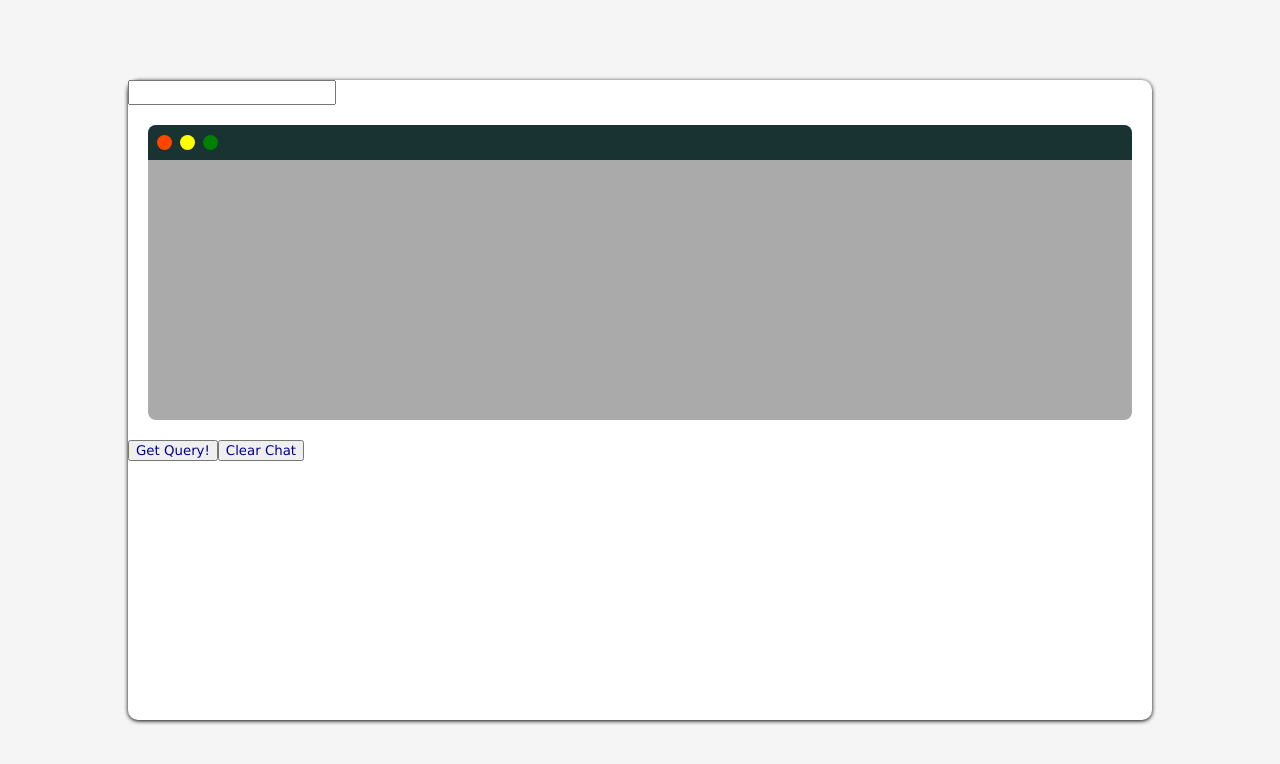
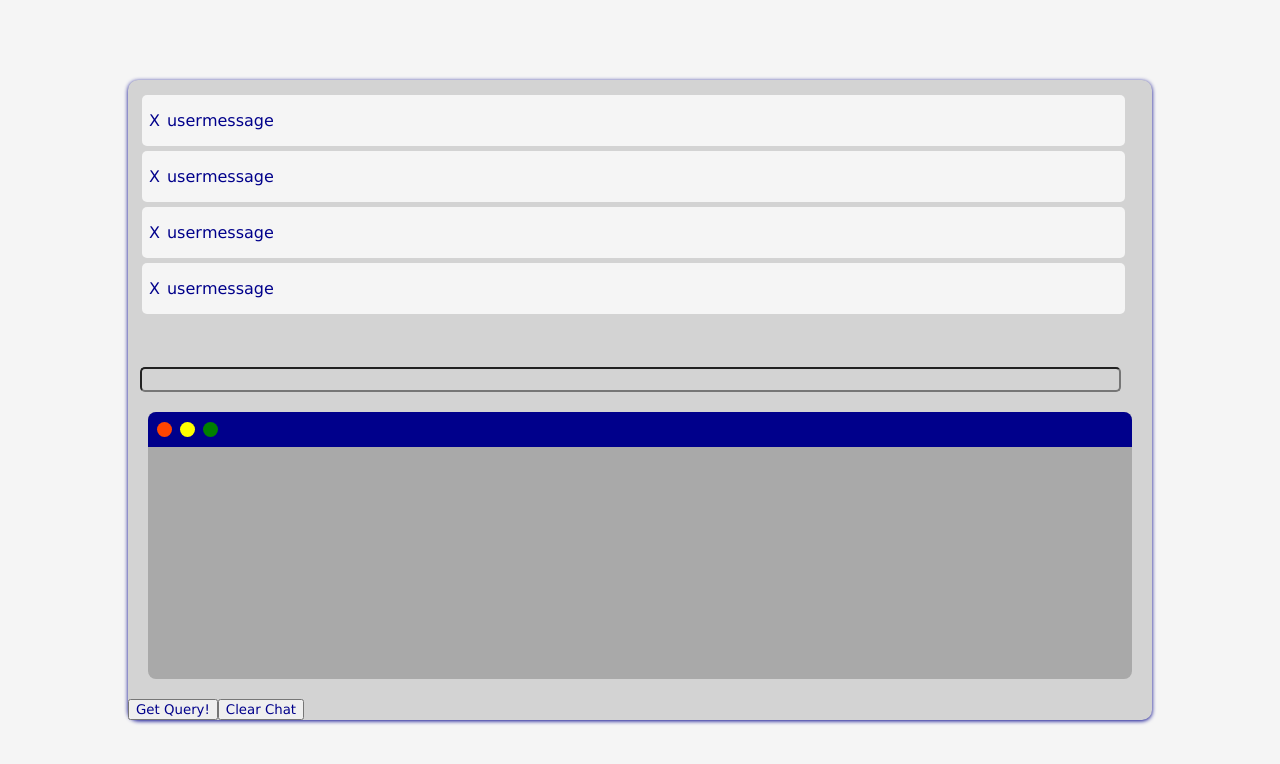
Before and after one commit to bp4924/react-ai-sql-generator, a React (Create React App) app: page / in a window 1280 px wide. Shown: the top 764 px of the page. Built offline with nearby package versions, Linux system fonts and the light colour scheme.

Commit message:
page layout

```diff
--- a/src/components/MessageDisplay.tsx
+++ b/src/components/MessageDisplay.tsx
@@ -1,5 +1,11 @@
 const MessageDisplay = () => {
-  return <div className="message-display"></div>;
+  return (
+    <div className="message-display">
+      <p id="icon">X</p>
+      <p>user</p>
+      <p>message</p>
+    </div>
+  );
 };
 
 export default MessageDisplay;
--- a/src/components/MessagesDisplay.tsx
+++ b/src/components/MessagesDisplay.tsx
@@ -4,6 +4,9 @@ const MessagesDisplay = () => {
   return (
     <div className="messages-display">
       <MessageDisplay />
+      <MessageDisplay />
+      <MessageDisplay />
+      <MessageDisplay />
     </div>
   );
 };
--- a/src/index.css
+++ b/src/index.css
@@ -1,3 +1,10 @@
+:root {
+  --bgc-main: whitesmoke;
+  --bgc-contrast: darkgray;
+  --bgc-light-contrast: lightgray;
+  --bgc-dark: darkblue;
+}
+
 * {
   font-family: Verdana, Geneva, Tahoma, sans-serif;
   color: darkblue;
@@ -10,7 +17,7 @@ body {
   justify-content: center;
   align-items: center;
   height: 100vh;
-  background-color: whitesmoke;
+  background-color: var(--bgc-main);
 }
 
 p,
@@ -21,9 +28,12 @@ input {
 .app {
   height: 80vh;
   width: 80vw;
-  background-color: #fff;
+  background-color: var(--bgc-light-contrast);
   border-radius: 10px;
-  box-shadow: black 0 1px 4px;
+  box-shadow: var(--bgc-dark) 0 1px 4px;
+  display: flex;
+  justify-content: center;
+  flex-direction: column;
 }
 
 .code-display {
@@ -31,14 +41,14 @@ input {
   margin: 2%;
   height: 46%;
   border-radius: 8px;
-  background-color: #aaaaaa;
+  background-color: var(--bgc-contrast);
   overflow: hidden;
 }
 
 .buttons {
   width: 100%;
   height: 35px;
-  background-color: rgb(25, 50, 50);
+  background-color: var(--bgc-dark);
   display: flex;
   align-items: center;
   padding-left: 5px;
@@ -62,3 +72,32 @@ input {
 .button.third {
   background-color: green;
 }
+
+.messages-display {
+  width: 96%;
+  margin: 2%;
+  height: 46%;
+  margin: 10px;
+  padding-left: 4px;
+  overflow-y: scroll;
+}
+
+.message-display {
+  width: 100%;
+  display: flex;
+  border-radius: 5px;
+  box-sizing: border-box;
+  background-color: var(--bgc-main);
+  margin: 5px 0;
+}
+
+p#icon {
+  padding: 0 7px;
+}
+
+input {
+  border-radius: 5px;
+  width: 95%;
+  margin: 0 12px;
+  background-color: var(--bgc-light-contrast);
+}
```
